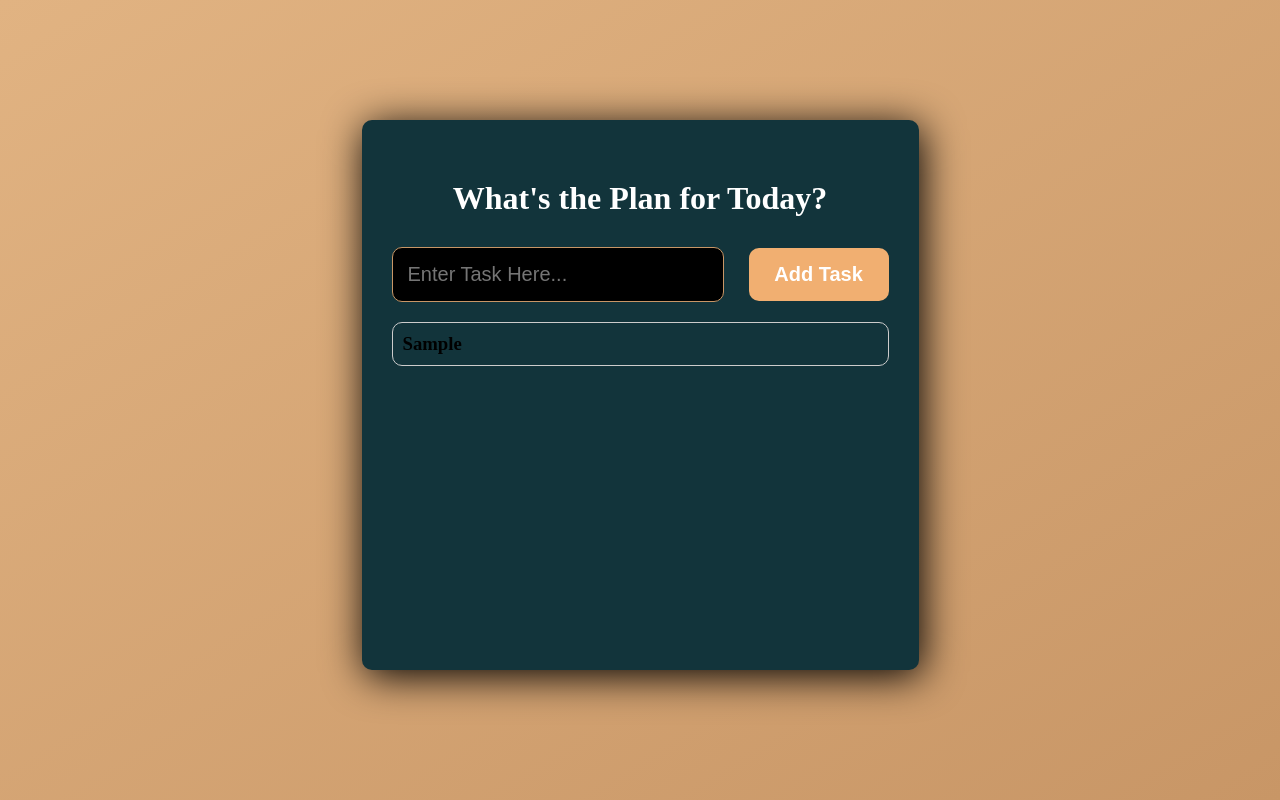
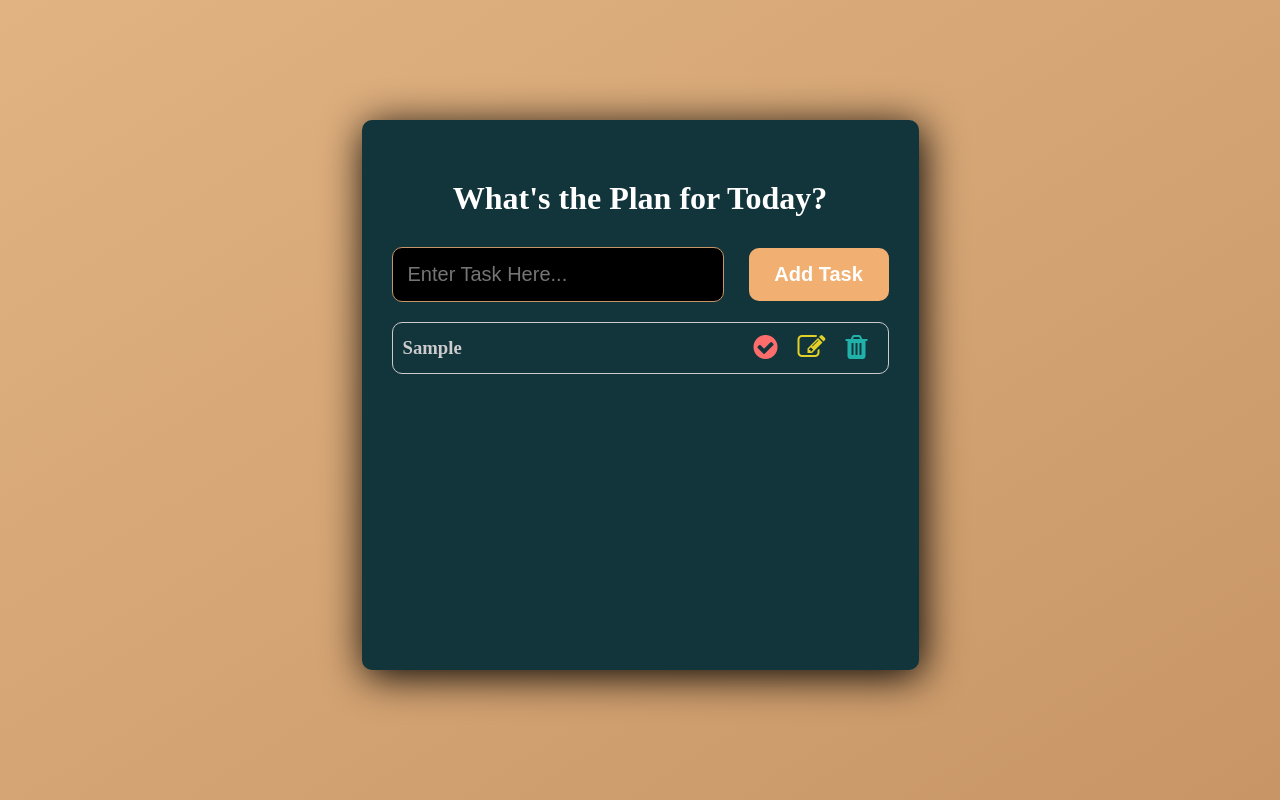
Before and after one commit to kennedyowusu/todo-list-reactjs-application, a React (Create React App) app: page / in a window 1280 px wide. Both pictures are taken after typing "Sample" into the empty fields and a click on the button "Add Task". Built offline with nearby package versions, Linux system fonts and the light colour scheme.

Commit message:
add action buttons to the todo list

```diff
--- a/src/App.css
+++ b/src/App.css
@@ -55,11 +55,13 @@
 
 .list-item {
   display: flex;
+  align-items: center;
   margin: 20px 0;
   border: 1px solid #ccc;
   border-radius: 10px;
   padding: 10px;
   max-height: 30px;
+  color: #ccc;
 }
 
 .button-complete, .button-delete, .button-edit {
@@ -69,11 +71,12 @@
   background-color: transparent;
   font-size: 28px;
   border-radius: 50%;
+  margin: 10px;
 }
 
 .button-complete {
   color: #ff6c6c;
-  margin-right: 10px;
+  margin-left: auto;
 }
 
 .button-edit {
--- a/src/components/Form.js
+++ b/src/components/Form.js
@@ -1,5 +1,4 @@
 import React, { useState } from 'react'
-import { v4 as uuidv4 } from 'uuid'
 
 function Form(props) {
   const [newTask, setNewTask] = useState('')
@@ -18,8 +17,6 @@ function Form(props) {
     e.preventDefault()
 
     props.onSubmit({
-      // id: uuidv4(),
-      // id: Math.floor(Math.random() * 10),
       id: giveId(),
       text: newTask
     })
--- a/src/components/TodoList.js
+++ b/src/components/TodoList.js
@@ -18,10 +18,22 @@ function TodoList() {
       <div>
         {todoList.map((todo, index) => {
           return (
-            <div key={index}>
-              <h3 className="list-item">
+            <div key={index} className="list-item">
+              <h3>
                 {todo.text}
               </h3>
+
+              <button className="button-complete">
+                <i className="fa fa-check-circle" />
+              </button>
+
+              <button className="button-edit">
+                <i className="fa fa-edit" />
+              </button>
+
+              <button className="button-delete">
+                <i className="fa fa-trash" />
+              </button>
             </div>
           )
         })}
```
